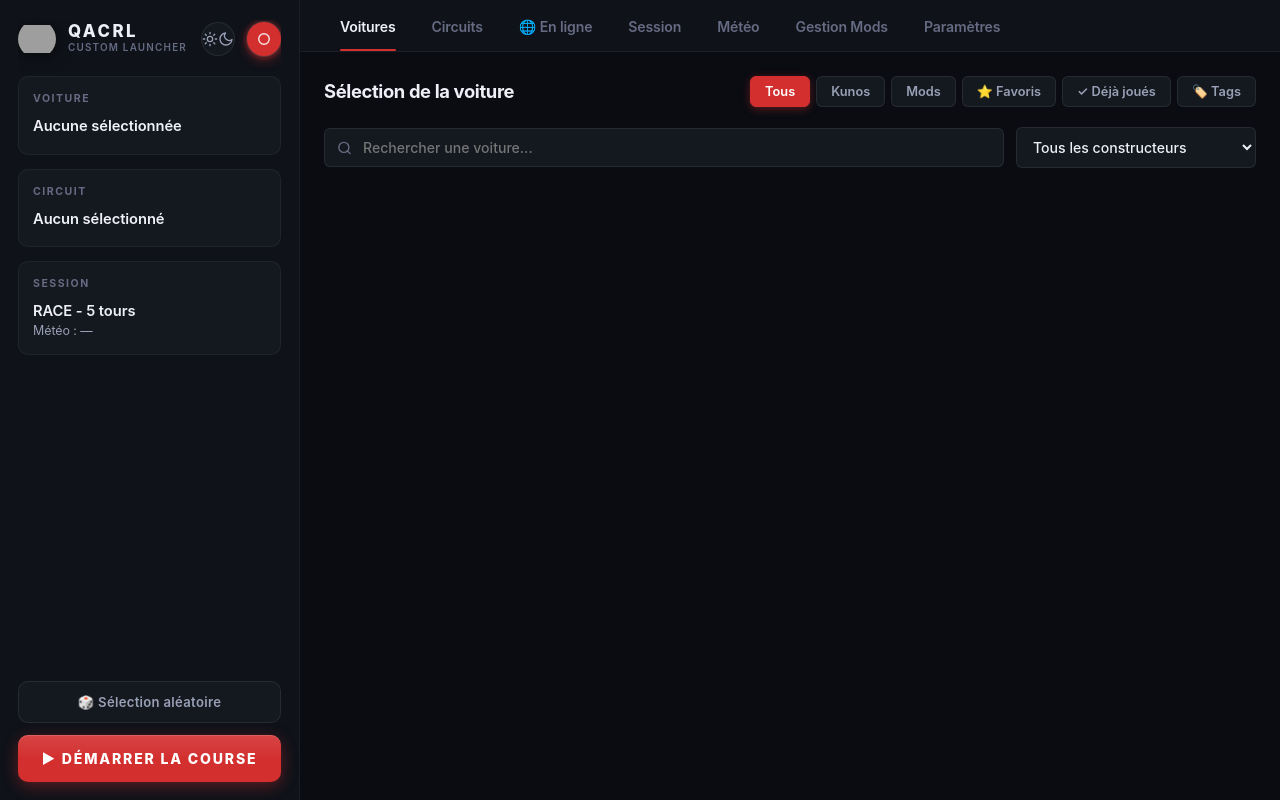
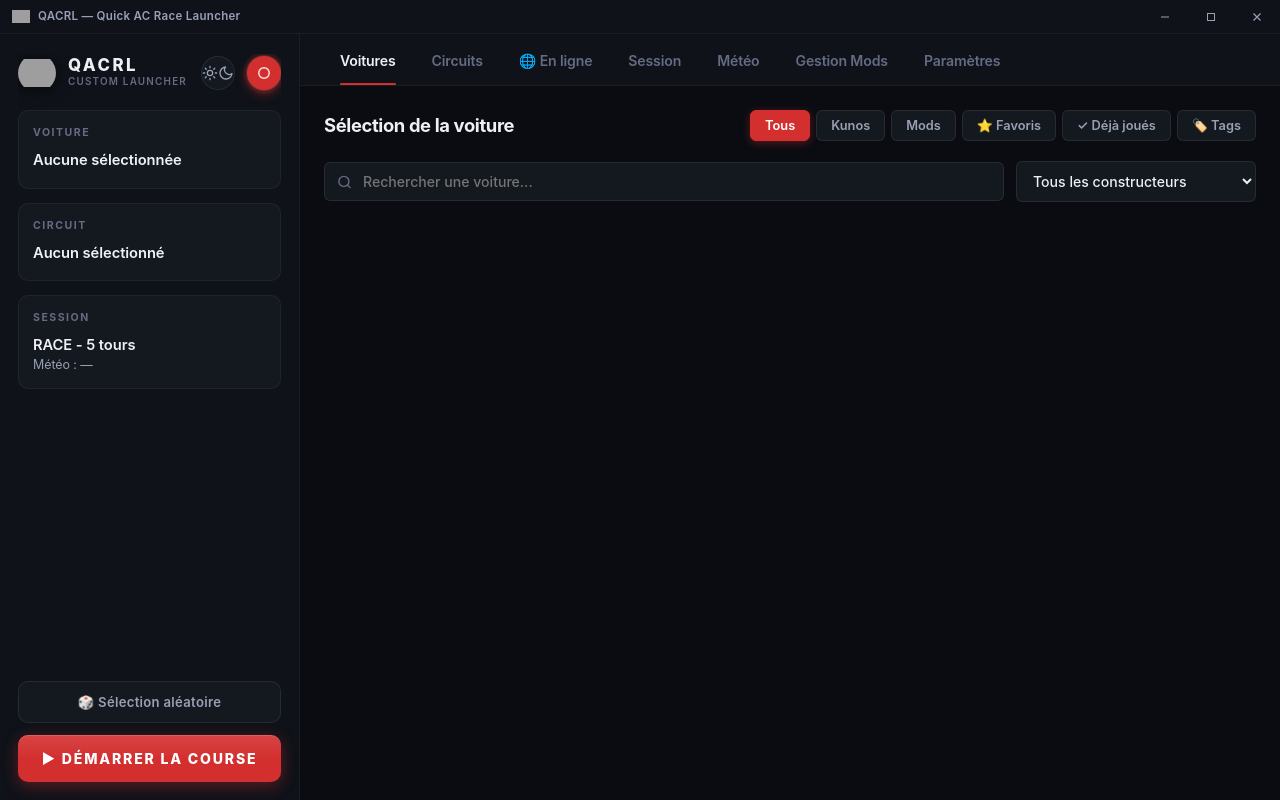
Before and after one commit to camarade35/QACRL_Quick-AC-Race-Launcher, an Electron app: page public/index.html in a window 1280 px wide. Drawn offline with Linux system fonts and the light colour scheme; no server answers; grey boxes are pictures that could not be loaded.

Commit message:
feat(ui): custom titlebar + fix favoris + modale edition serveur + fix JSON ui_skin

```diff
--- a/package.json
+++ b/package.json
@@ -1,6 +1,6 @@
 {
   "name": "qacrl_quick_ac_race_launcher",
-  "version": "1.1.1",
+  "version": "1.2.0",
   "description": "QACRL - Quick AC Race Launcher",
   "main": "main.js",
   "scripts": {
--- a/public/app.js
+++ b/public/app.js
@@ -388,8 +388,23 @@ function applyStateToUI(state) {
    EVENT LISTENERS
    ============================================================ */
 function setupEventListeners() {
-  // Toggle thème clair/sombre
-  document.getElementById('theme-mode-toggle')?.addEventListener('click', toggleThemeMode);
+  // ⭐ Contrôles de fenêtre (custom titlebar)
+  document.getElementById('tb-minimize')?.addEventListener('click', () => window.api.windowMinimize());
+  document.getElementById('tb-maximize')?.addEventListener('click', () => window.api.windowMaximize());
+  document.getElementById('tb-close')?.addEventListener('click', () => window.api.windowClose());
+
+  // Change l'icône du bouton maximize quand la fenêtre change d'état
+  if (window.api.onWindowMaximizedChange) {
+    window.api.onWindowMaximizedChange((isMaximized) => {
+      const btn = document.getElementById('tb-maximize');
+      if (!btn) return;
+      btn.innerHTML = isMaximized
+        ? '<svg viewBox="0 0 12 12" width="12" height="12"><rect x="2.5" y="2.5" width="5" height="5" fill="none" stroke="currentColor" stroke-width="1"/><path d="M4.5 4.5 L4.5 2.5 L9.5 2.5 L9.5 7.5 L7.5 7.5" fill="none" stroke="currentColor" stroke-width="1"/></svg>'
+        : '<svg viewBox="0 0 12 12" width="12" height="12"><rect x="2.5" y="2.5" width="7" height="7" fill="none" stroke="currentColor" stroke-width="1"/></svg>';
+      btn.title = isMaximized ? 'Restaurer' : 'Agrandir';
+    });
+  }
+
 
   document.getElementById('modal-close')?.addEventListener('click', closeModal);
   window.addEventListener('click', (e) => {
--- a/public/index.html
+++ b/public/index.html
@@ -7,6 +7,26 @@
   <link rel="stylesheet" href="style.css">
 </head>
 <body>
+
+  <div class="titlebar" id="titlebar">
+    <div class="titlebar-brand">
+      <img class="titlebar-logo" src="assets/logo.png" alt="" onerror="this.style.display='none'">
+      <span class="titlebar-title">QACRL — Quick AC Race Launcher</span>
+    </div>
+    <div class="titlebar-controls">
+      <button class="titlebar-btn" id="tb-minimize" title="Réduire">
+        <svg viewBox="0 0 12 12" width="12" height="12"><rect x="2" y="5.5" width="8" height="1" fill="currentColor"/></svg>
+      </button>
+      <button class="titlebar-btn" id="tb-maximize" title="Agrandir">
+        <svg viewBox="0 0 12 12" width="12" height="12"><rect x="2.5" y="2.5" width="7" height="7" fill="none" stroke="currentColor" stroke-width="1"/></svg>
+      </button>
+      <button class="titlebar-btn titlebar-btn-close" id="tb-close" title="Fermer">
+        <svg viewBox="0 0 12 12" width="12" height="12"><path d="M2.5 2.5 L9.5 9.5 M9.5 2.5 L2.5 9.5" stroke="currentColor" stroke-width="1.2" fill="none"/></svg>
+      </button>
+    </div>
+  </div>
+
+  <div class="app-body">
 
   <div class="sidebar">
     <div class="sidebar-top">
@@ -557,6 +577,7 @@
       </div>
     </div>
   </div>
+  </div> <!-- ⭐ ferme .app-body -->
 
   <div class="modal" id="selection-modal">
     <div class="modal-content">
--- a/public/style.css
+++ b/public/style.css
@@ -78,6 +78,91 @@
    ============================================================ */
 * { box-sizing: border-box; margin: 0; padding: 0; }
 html, body { height: 100vh; overflow: hidden; }
+body {
+  display: flex;
+  flex-direction: column;
+}
+
+/* ============================================================
+   TITLEBAR (barre custom)
+   ============================================================ */
+.titlebar {
+  height: 34px;
+  min-height: 34px;
+  background: var(--bg-panel);
+  border-bottom: 1px solid var(--border-subtle);
+  display: flex;
+  align-items: center;
+  justify-content: space-between;
+  padding-left: 12px;
+  -webkit-app-region: drag;   /* ⭐ rend la barre déplaçable */
+  user-select: none;
+  flex-shrink: 0;
+  z-index: 9000;
+}
+.titlebar-brand {
+  display: flex;
+  align-items: center;
+  gap: 8px;
+  min-width: 0;
+}
+.titlebar-logo {
+  width: 18px;
+  height: 18px;
+  object-fit: contain;
+  border-radius: 3px;
+}
+.titlebar-title {
+  font-size: 0.72rem;
+  font-weight: 600;
+  color: var(--text-secondary);
+  letter-spacing: 0.3px;
+  white-space: nowrap;
+  overflow: hidden;
+  text-overflow: ellipsis;
+}
+.titlebar-controls {
+  display: flex;
+  height: 100%;
+  -webkit-app-region: no-drag;  /* ⭐ les boutons restent cliquables */
+}
+.titlebar-btn {
+  width: 46px;
+  height: 100%;
+  background: transparent;
+  border: none;
+  color: var(--text-secondary);
+  cursor: pointer;
+  display: flex;
+  align-items: center;
+  justify-content: center;
+  transition: background 0.15s ease, color 0.15s ease;
+  padding: 0;
+  font-family: inherit;
+}
+.titlebar-btn:hover {
+  background: var(--bg-hover);
+  color: var(--text-primary);
+}
+.titlebar-btn-close:hover {
+  background: #e81123;
+  color: #fff;
+}
+.titlebar-btn svg {
+  display: block;
+}
+
+/* ============================================================
+   APP BODY (reste du contenu)
+   ============================================================ */
+.app-body {
+  flex: 1;
+  display: flex;
+  min-height: 0;
+  overflow: hidden;
+}
+
+/* ... ancien contenu de body suit ici (déjà présent) */
 body {
   font-family: -apple-system, BlinkMacSystemFont, 'Segoe UI', 'Inter', Roboto, sans-serif;
   font-size: 14px;
```
Also changed, not shown: main.js (+59 -4 lines), preload.js (+12 -1 lines).
